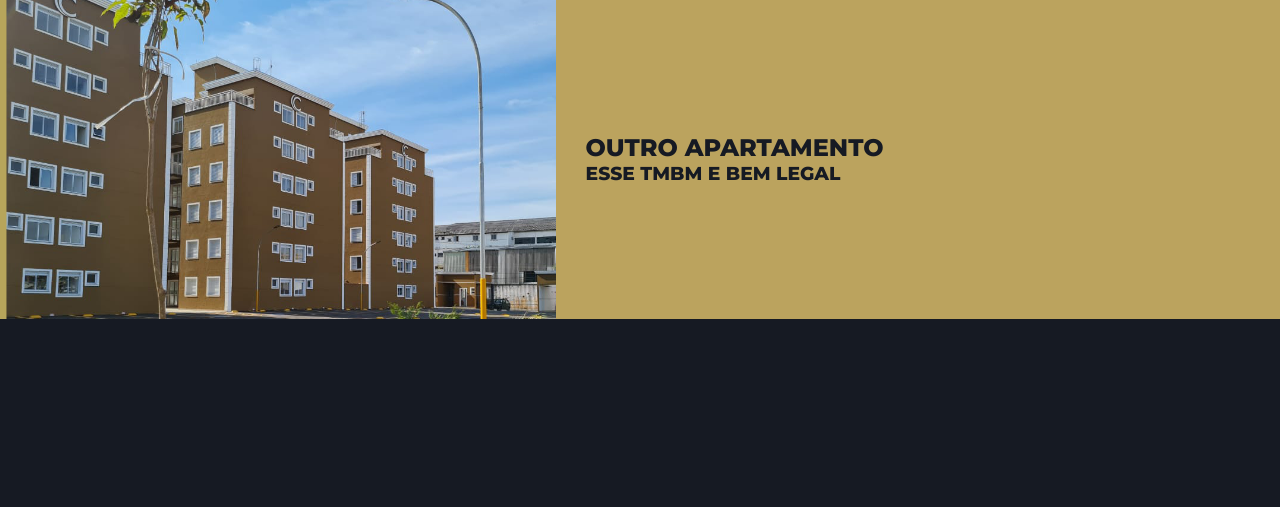
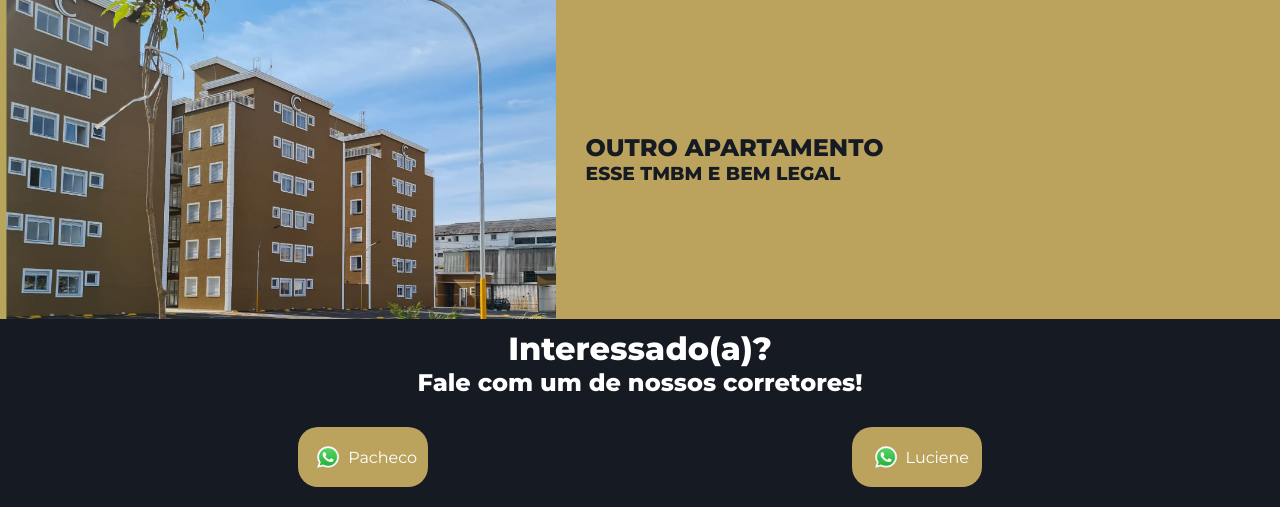
Before and after one commit to Kaappoo/pachecoCorretor, a PHP site: page / in a window 1280 px wide. Shown: the part 1461-1968 px from the top of the page. Before the commit the page ends 1780 px from the top, so only its background shows below. Run offline with PHP 8.4, Linux system fonts and the light colour scheme.

Commit message:
whatsapp

```diff
--- a/index.html
+++ b/index.html
@@ -82,8 +82,22 @@
         </div>
       </div>
 
-      <div class="corretores"></div>
-
+      <div class="corretores">
+        <h1>Interessado(a)?</h1>
+        <h2>Fale com um de nossos corretores!</h2>
+        <div class="senhores">
+          <div class="senhor">
+            <a href="https://api.whatsapp.com/send?phone=947298191">
+              <img src="./img/WhatsApp-Logo.png" /> <span>Pacheco</span></a
+            >
+          </div>
+          <div class="senhor">
+            <a href="https://api.whatsapp.com/send?phone=947298188"
+              ><img src="./img/WhatsApp-Logo.png" /><span>Luciene</span></a
+            >
+          </div>
+        </div>
+      </div>
     </div>
   </body>
 </html>
--- a/style.css
+++ b/style.css
@@ -109,7 +109,7 @@ header ul li a:hover {
   color: white;
 }
 
-.card h2{
+.card h2 {
   color: var(--dourado);
 }
 
@@ -166,47 +166,46 @@ header ul li a:hover {
   font-family: var(--fonte);
   margin-left: 8px;
 }
-.unidades .imovel-1:hover{
+.unidades .imovel-1:hover {
   padding-bottom: 20px;
   padding-top: 20px;
   cursor: pointer;
 }
-.unidades a{
+.unidades a {
   text-decoration: none;
 }
 
-.imoveis{
+.imoveis {
   display: flex;
 }
 
-.unidades h1{
+.unidades h1 {
   margin-bottom: 50px;
   font-family: var(--fonte);
 }
 
-.apartamentos{
+.apartamentos {
   width: 100%;
   display: flex;
   flex-direction: column;
-
 }
 
-.ap1{
+.ap1 {
   display: flex;
 
   width: 100%;
   height: 320px;
 }
-.ap2{
+.ap2 {
   display: flex;
   flex-direction: row-reverse;
   width: 100%;
   height: 320px;
 }
 
-.textodoap{
+.textodoap {
   flex: 5;
-    background-color:var(--preto);
+  background-color: var(--preto);
   display: flex;
   flex-direction: column;
   justify-content: center;
@@ -215,9 +214,9 @@ header ul li a:hover {
   padding-left: 30px;
   text-transform: uppercase;
 }
-.textodoap2{
+.textodoap2 {
   flex: 5;
-    background-color:var(--dourado);
+  background-color: var(--dourado);
   display: flex;
   flex-direction: column;
   justify-content: center;
@@ -226,62 +225,119 @@ header ul li a:hover {
   padding-left: 30px;
   text-transform: uppercase;
 }
-.textodoap h3{
+.textodoap h3 {
   font-weight: 400;
 }
-.imgdoap{
+.imgdoap {
   background-image: url("img/oiee.png");
   flex: 4;
   background-size: 760px;
   background-position: -4px -40px;
 }
+.corretores {
+  background-color: var(--preto);
+  width: 100%;
+  display: flex;
+  flex-direction: column;
+  align-items: center;
+  padding-top: 10px;
 
+}
+.corretores h1 {
+  color: white;
+  font-family: var(--fonte);
+}
+.corretores h2 {
+  color: white;
+  font-family: var(--fonte);
+  margin-bottom: 10px;
+}
+.senhores {
+  display: flex;
+  flex-direction: row;
+  width: 100%;
+  justify-content: space-evenly;
+}
+
+.senhor {
+  display: flex;
+  justify-content: center;
+  align-items: center;
+
+  width: 30%;
+  height: 100px;
+}
+.senhor a{
+  display: flex;
+  justify-content: center;
+  align-items: center;
+  text-decoration: none;
+  color: var(--preto);
+  background-color: var(--dourado);
+  width: 130px;
+  text-align: center;
+  height: 60px;
+  border-radius: 20px;
+  color: white;
+  font-family: var(--fonte);
+  overflow: hidden;
+}
+.senhor a img {
+  width: 40px;
+  transition: all 0.3s;
+}
+.senhor a span{
+  transition: all 0.3s;
+}
+
+.senhor a:hover img{
+  transform: translateX(80%);
+}
+.senhor a:hover span{
+  transform: translateX(140%);
+}
 
 @media only screen and (max-width: 400px) {
-  .imoveis{
+  .imoveis {
     flex-direction: column;
-
   }
-  .unidades{
+  .unidades {
     height: 670px;
   }
-  .unidades h1{
+  .unidades h1 {
     margin-top: 20px;
     margin-left: 40px;
     margin-bottom: 0px;
   }
-  .numeros span{
+  .numeros span {
     font-size: 10px;
   }
   header {
     flex-direction: column;
     height: 150px;
     justify-content: space-evenly;
-
   }
   header ul li {
     padding: 0;
   }
-  header ul  {
+  header ul {
     padding: 0;
     margin-left: 4%;
   }
-  .card h2{
+  .card h2 {
     font-size: 1.3em;
   }
-  .card h3{
+  .card h3 {
     font-size: 1.1em;
   }
-  .ap1{
+  .ap1 {
     height: 280px;
   }
-  .ap2{
+  .ap2 {
     height: 280px;
-
   }
-  .textodoap2{
+  .textodoap2 {
     margin-right: 20px;
     padding: 5px;
   }
-
 }
```
Also changed, not shown: img/WhatsApp-Logo.png (added). Lines whose indentation alone changed are shown as unchanged.
